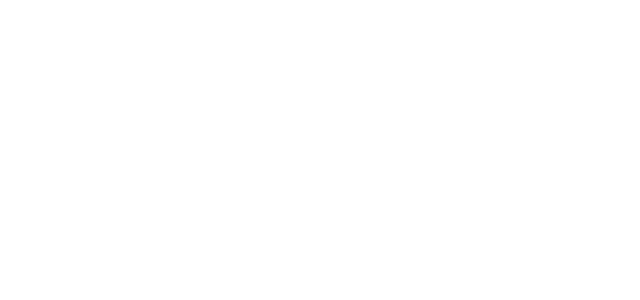
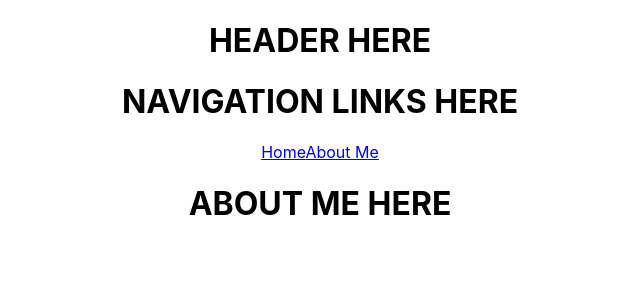
Before and after one commit to KWard94/Keenan-Ward-Portfolio, a React (Create React App) app: page /about in a window 1280 px wide. Shown: the top 300 px of the page, without its empty margins (320-960 px from the left). Built offline with nearby package versions, Linux system fonts and the light colour scheme.

Commit message:
scaffolded new components for header and navigation

```diff
--- a/src/App.js
+++ b/src/App.js
@@ -1,5 +1,6 @@
 import { Route, Switch } from "react-router";
 import "./App.css";
+import About from "./Components/About";
 import Home from "./Components/Home";
 import Landing from "./Components/Landing.jsx";
 
@@ -9,6 +10,7 @@
       <Switch>
         <Route exact path="/" component={Landing} />
         <Route exact path="/home" component={Home} />
+        <Route exact path="/about" component={About} />
       </Switch>
     </div>
   );
--- /dev/null
+++ b/src/Components/About.jsx
@@ -0,0 +1,13 @@
+import React from "react";
+import Header from "./Header";
+
+export default function About() {
+  return (
+    // i would like to render the header on each page without needing to import it on every component, but i do not want to render the header on app.js because it will change my landing page
+    <div className="about">
+      <Header />
+
+      <h1>ABOUT ME HERE</h1>
+    </div>
+  );
+}
--- /dev/null
+++ b/src/Components/Header.jsx
@@ -0,0 +1,11 @@
+import React from "react";
+import Navigation from "./Navigation";
+
+export default function Header() {
+  return (
+    <div className="header">
+      <h1>HEADER HERE</h1>
+      <Navigation />
+    </div>
+  );
+}
--- a/src/Components/Home.jsx
+++ b/src/Components/Home.jsx
@@ -1,9 +1,16 @@
 import React from "react";
+import { Route, Switch } from "react-router";
+import Header from "./Header";
+import About from "./About";
 
 export default function Home() {
   return (
     <div className="homepage">
+      <Header />
       <h1>HOMEPAGE HERE</h1>
+      <Switch>
+        <Route exact path="/about" component={About} />
+      </Switch>
     </div>
   );
 }
--- /dev/null
+++ b/src/Components/Navigation.jsx
@@ -0,0 +1,12 @@
+import React from "react";
+import { Link } from "react-router-dom";
+
+export default function Navigation() {
+  return (
+    <div className="navigation">
+      <h1>NAVIGATION LINKS HERE</h1>
+      <Link to="/home">Home</Link>
+      <Link to="/about">About Me</Link>
+    </div>
+  );
+}
```
